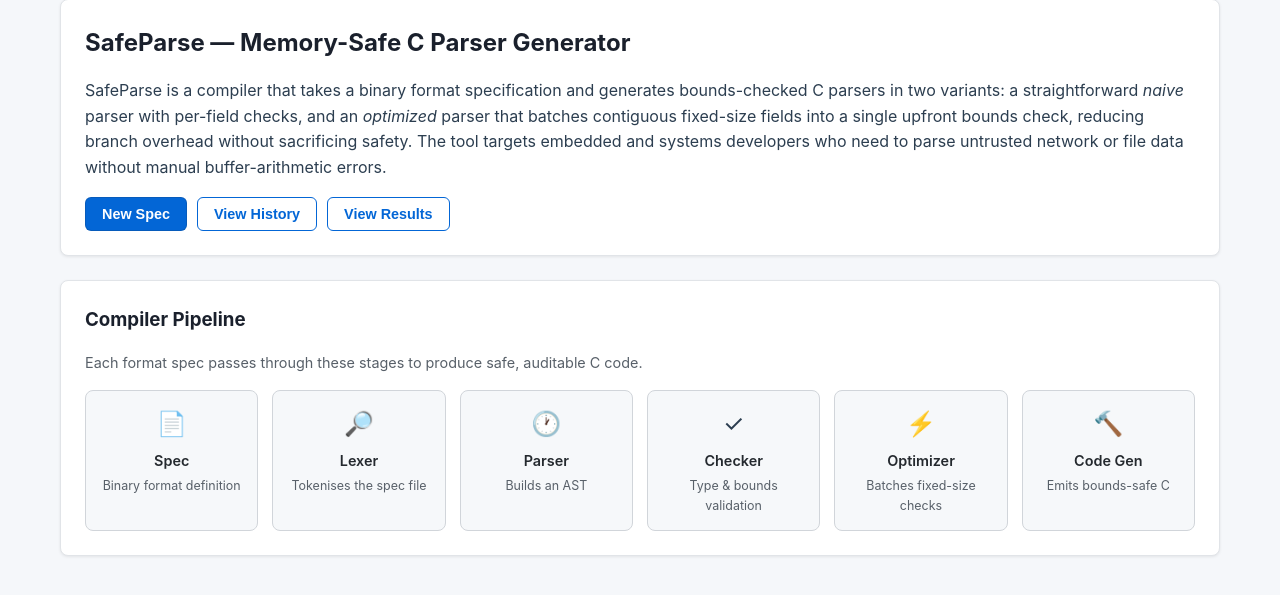
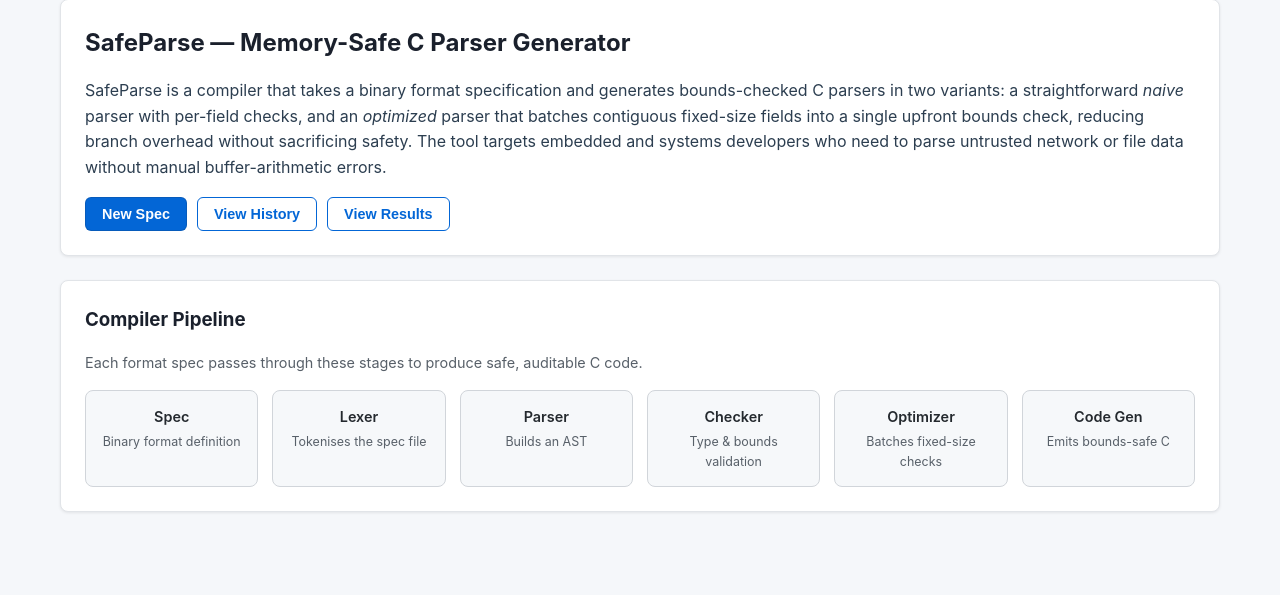
Before and after one commit to AbhashBhattarai/SafeParse-SYP, a Flask app: page /dashboard in a window 1280 px wide. Shown: the part 152-747 px from the top of the page. Run offline with Flask 3, Linux system fonts and the light colour scheme; the visitor is signed in with stand-in values (Sample User, id 1); parts of the project's set-up code (start-up, migrations or seed data) failed here and were passed over.

Commit message:
Remove icons from compiler pipeline on dashboard and enable template auto-reload

```diff
--- a/webapp/app.py
+++ b/webapp/app.py
@@ -29,6 +29,7 @@ if not secret_key:
 
 app.secret_key = secret_key
 app.config["DEBUG"] = False
+app.config["TEMPLATES_AUTO_RELOAD"] = True
 app.config["SESSION_COOKIE_HTTPONLY"] = True
 app.config["SESSION_COOKIE_SAMESITE"] = "Lax"
 app.config["PERMANENT_SESSION_LIFETIME"] = timedelta(hours=1)
--- a/webapp/templates/dashboard.html
+++ b/webapp/templates/dashboard.html
@@ -26,32 +26,26 @@
     <p style="color:#586069;font-size:0.9rem;">Each format spec passes through these stages to produce safe, auditable C code.</p>
     <div class="pipeline-grid">
         <div class="pipeline-step">
-            <span class="step-icon">&#128196;</span>
             <div class="step-name">Spec</div>
             <div class="step-desc">Binary format definition</div>
         </div>
         <div class="pipeline-step">
-            <span class="step-icon">&#128270;</span>
             <div class="step-name">Lexer</div>
             <div class="step-desc">Tokenises the spec file</div>
         </div>
         <div class="pipeline-step">
-            <span class="step-icon">&#128336;</span>
             <div class="step-name">Parser</div>
             <div class="step-desc">Builds an AST</div>
         </div>
         <div class="pipeline-step">
-            <span class="step-icon">&#10003;</span>
             <div class="step-name">Checker</div>
             <div class="step-desc">Type &amp; bounds validation</div>
         </div>
         <div class="pipeline-step">
-            <span class="step-icon">&#9889;</span>
             <div class="step-name">Optimizer</div>
             <div class="step-desc">Batches fixed-size checks</div>
         </div>
         <div class="pipeline-step">
-            <span class="step-icon">&#128296;</span>
             <div class="step-name">Code Gen</div>
             <div class="step-desc">Emits bounds-safe C</div>
         </div>
```
